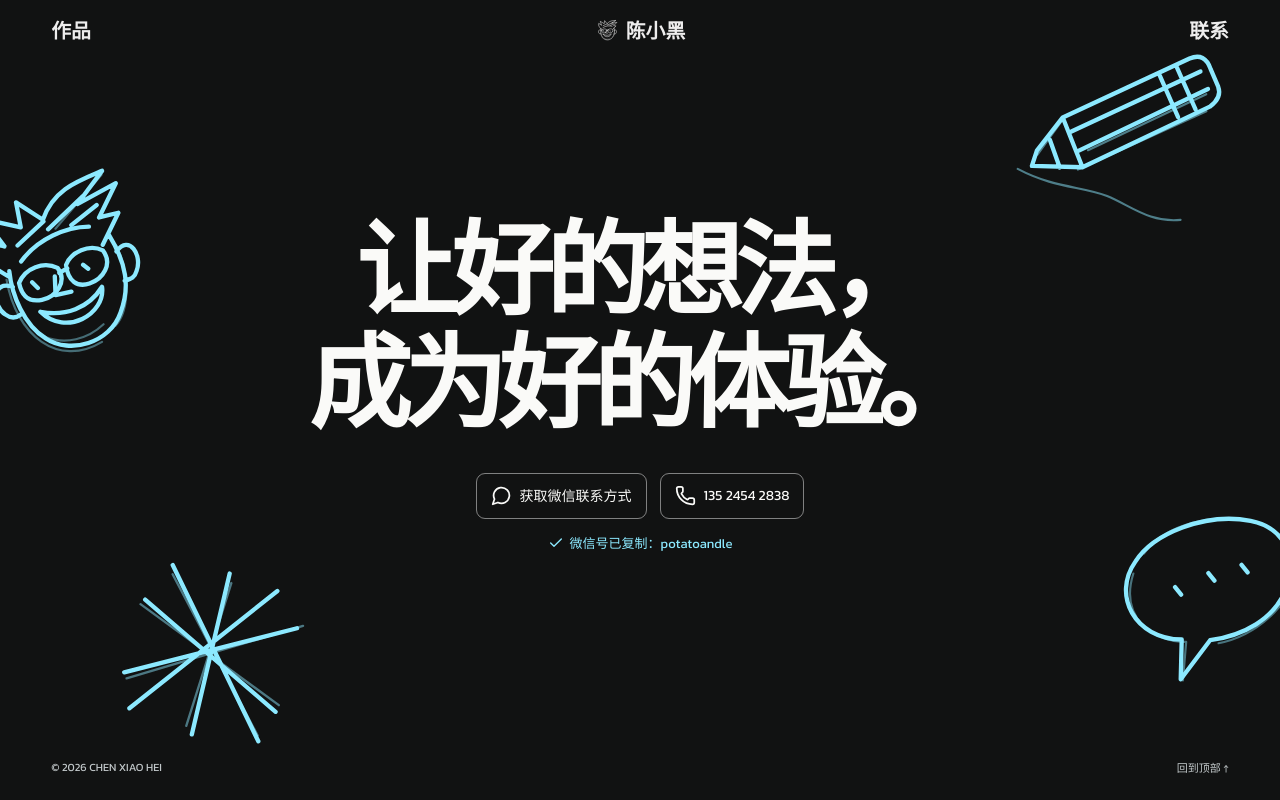
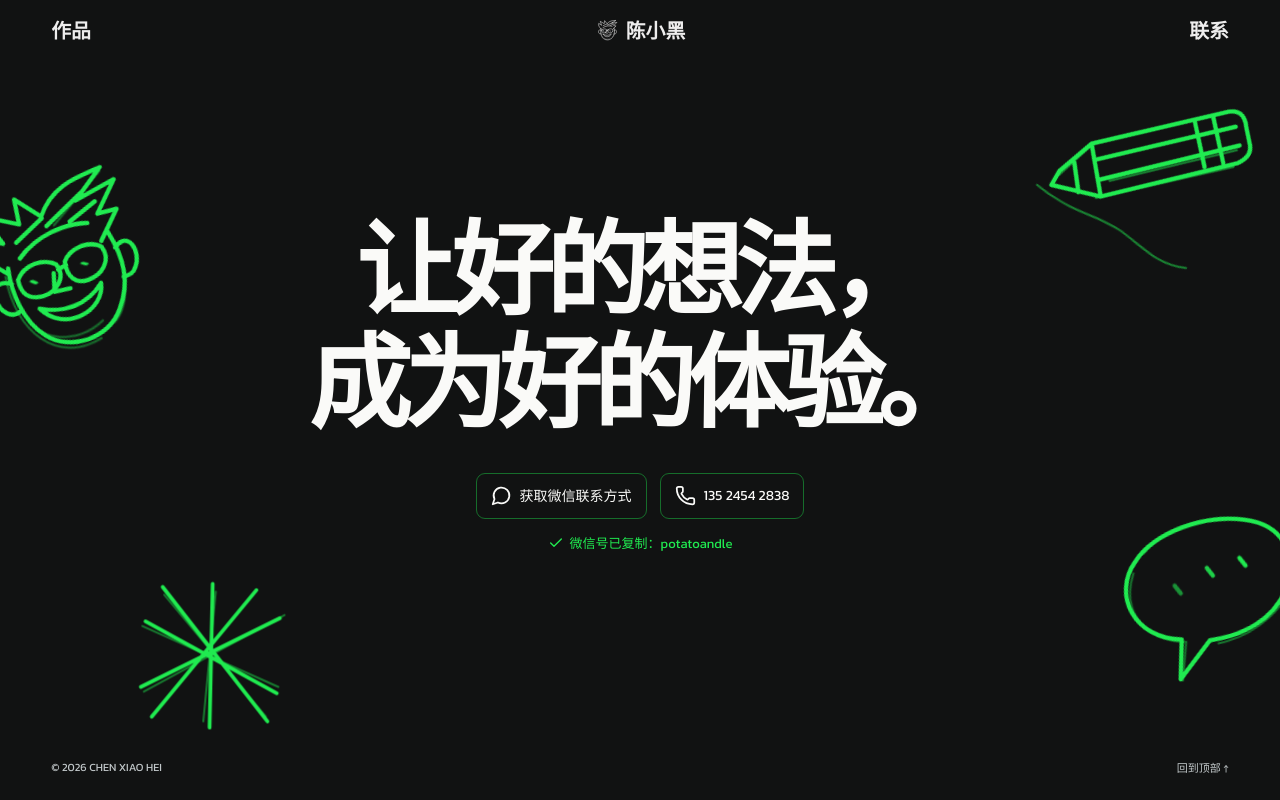
Before and after one commit to chenxiaoyi0807/portfolio, a React (Vite) app: page / in a window 1280 px wide. Both pictures are taken after a click on the button "获取微信联系方式". Shown: the part 3612-4412 px from the top of the page. Built offline with nearby package versions, Linux system fonts and the light colour scheme.

Commit message:
Switch to neon green and animate the contact illustrations

```diff
--- a/src/Doodle.tsx
+++ b/src/Doodle.tsx
@@ -9,7 +9,8 @@ const drawings: Record<DoodleName, ReactNode> = {
   </>,
   portrait: <>
     <path d="M27 46C19 37 13 27 17 21c5 1 10 7 13 8L24 11l18 11 2-14 11 14C66 8 80 8 95 7L76 20l24-4-15 15 11 1-14 14M28 43c-3 13-2 31 7 42 10 13 33 14 44 0 10-12 12-25 8-43M27 52c-10-8-14 7-9 13 2 3 5 4 8 3m62-16c10-7 13 7 7 14-2 3-4 3-8 3M36 40c13-9 30-10 42-6M37 70c12 7 26 7 37-2-3 15-28 20-37 2ZM51 54l-3 10 9 1" />
-    <path d="M31 51c6-7 17-7 23-1 3 9-6 15-14 14-7-1-10-5-9-13Zm28-1c5-6 16-7 22-1 3 9-5 15-13 15-7 0-11-5-9-14Zm-5 3 5-1M38 53l2 4m28-4 2 3M37 31l18-8m1 5 24-11m-11 13 17-6" />
+    <path d="M31 51c6-7 17-7 23-1 3 9-6 15-14 14-7-1-10-5-9-13Zm28-1c5-6 16-7 22-1 3 9-5 15-13 15-7 0-11-5-9-14Zm-5 3 5-1M37 31l18-8m1 5 24-11m-11 13 17-6" />
+    <path className="doodle-eyes" d="M38 53l2 4m28-4 2 3" />
     <path opacity=".42" strokeWidth="1.2" d="M25 47c-5 31 11 56 39 50m10-6c11-6 17-26 15-42M30 30 16 20m44 9L94 9M35 84c9 8 22 9 33 4" />
   </>,
   pencil: <>
@@ -17,7 +18,8 @@ const drawings: Record<DoodleName, ReactNode> = {
     <path opacity=".5" strokeWidth="1.2" d="m16 87 8-25 55-51m-39 77 58-53M42 76 95 26M8 98c23 4 37-2 52-1 14 1 27 7 43 0" />
   </>,
   chat: <>
-    <path d="M19 23c14-12 45-15 68-3 17 9 20 29 7 43-11 13-29 17-48 14L24 93l7-21c-25-8-30-35-12-49ZM36 43l2 5m18-7 2 5m17-4 2 5" />
+    <path d="M19 23c14-12 45-15 68-3 17 9 20 29 7 43-11 13-29 17-48 14L24 93l7-21c-25-8-30-35-12-49Z" />
+    <g className="doodle-chat-marks"><path d="M36 43l2 5" /><path d="M56 41l2 5" /><path d="M75 42l2 5" /></g>
     <path opacity=".45" strokeWidth="1.2" d="M16 29c-15 22 0 40 17 45l-8 20m25-14c20 2 46-8 51-26M25 20c16-12 43-11 65 2" />
   </>,
   spark: <>
--- a/src/PortfolioHome.tsx
+++ b/src/PortfolioHome.tsx
@@ -1,5 +1,5 @@
 import { useLayoutEffect, useRef, useState } from 'react';
-import { motion, type MotionStyle, type MotionValue, useReducedMotion, useScroll, useTransform } from 'framer-motion';
+import { motion, type MotionStyle, type MotionValue, useInView, useReducedMotion, useScroll, useTransform } from 'framer-motion';
 import { ArrowDown, ArrowUpRight, Check, MessageCircle, Phone, X } from 'lucide-react';
 import { Doodle } from './Doodle';
 import { copyText } from './copy-text';
@@ -112,6 +112,8 @@ function Works() {
 }
 
 function Contact() {
+  const section = useRef<HTMLElement>(null);
+  const inView = useInView(section, { amount: .15 });
   const [notice, setNotice] = useState<{ text: string; copied: boolean } | null>(null);
 
   async function copyWeChat() {
@@ -124,8 +126,8 @@ function Contact() {
   }
 
   return (
-    <section id="contact" className="folio-contact" aria-labelledby="folio-contact-title">
-      <div className="folio-contact-doodles" aria-hidden="true">
+    <section id="contact" ref={section} className="folio-contact" aria-labelledby="folio-contact-title">
+      <div className="folio-contact-doodles" data-moving={inView} aria-hidden="true">
         <Doodle name="portrait" className="folio-sketch-portrait" />
         <Doodle name="pencil" className="folio-sketch-pencil" />
         <Doodle name="chat" className="folio-sketch-chat" />
--- a/src/ice-buttons.css
+++ b/src/ice-buttons.css
@@ -1,9 +1,9 @@
 :root {
   --button-fill: var(--brand-gradient);
   --button-edge: var(--brand-edge);
-  --button-light: inset 0 1px 1px #b5d9ea1f,
-    inset 0 -2px 3px #a5edffb3, inset 0 -8px 12px -5px #68dffcbd,
-    0 0 10px #46c7ee26;
+  --button-light: inset 0 1px 1px #aaf4b31f,
+    inset 0 -2px 3px #9afcafb3, inset 0 -8px 12px -5px #4ff272bd,
+    0 0 10px #28df5726;
 }
 
 .hero-showcase .hero-cta,
@@ -32,14 +32,14 @@
 
 .work .filter button {
   --button-fill: linear-gradient(180deg, #111923, #111923 65%, #14252f);
-  --button-light: inset 0 1px 1px #b5d9ea14;
+  --button-light: inset 0 1px 1px #aaf4b314;
 }
 
 .work .filter button[aria-pressed='true'] {
   --button-fill: var(--brand-gradient);
-  --button-light: inset 0 1px 1px #b5d9ea1f,
-    inset 0 -2px 3px #a5edffb3, inset 0 -8px 12px -5px #68dffcbd,
-    0 0 10px #46c7ee26;
+  --button-light: inset 0 1px 1px #aaf4b31f,
+    inset 0 -2px 3px #9afcafb3, inset 0 -8px 12px -5px #4ff272bd,
+    0 0 10px #28df5726;
   --button-edge: #7bdcf08c;
 }
 
@@ -51,15 +51,15 @@
 .not-found .pill:hover,
 .work .filter button:hover,
 .lightbox-controls button:not(:disabled):hover {
-  border-color: #a1e9f6a6;
+  border-color: #9afcaba6;
   background: var(--button-fill);
   color: #fff;
-  box-shadow: var(--button-light), 0 3px 16px #4bc9f344;
+  box-shadow: var(--button-light), 0 3px 16px #33d96444;
   filter: brightness(1.13);
 }
 
 .hero-showcase .hero-cta:focus-visible {
-  outline: 2px solid var(--accent-ice);
+  outline: 2px solid var(--accent-green);
   outline-offset: 4px;
 }
 
--- a/src/monochrome.css
+++ b/src/monochrome.css
@@ -1,5 +1,5 @@
 /* Restore the original black / silver palette while retaining interaction. */
-:root{--accent-ice:#8be8ff;--accent-ink:#17627a;--brand-gradient:linear-gradient(180deg,#111a26 0%,#101923 55%,#123847 80%,#287f95 100%);--brand-edge:#71b2ca4f}
+:root{--accent-green:#20eb50;--accent-ink:#087231;--brand-gradient:linear-gradient(180deg,#101a13 0%,#0e1c13 55%,#17442a 80%,#1d6935 100%);--brand-edge:#62cf844f}
 html,body,#root{background:#0c0c0c;color:#d7e2ea}
 .ambient-scene{display:none}
 .work::before,.about::before{display:none}
@@ -26,7 +26,7 @@ html,body,#root{background:#0c0c0c;color:#d7e2ea}
 .nav nav{background:transparent}.nav nav a{color:#b5b9c1}.nav nav a:hover{color:#d7e2ea}.nav nav a::after{background:#b4bac5}
 .brand-symbol{color:#d7e2ea}.nav-contact{border-color:#65666b;background:transparent}.nav-contact:hover{border-color:#afb5bf;background:#ffffff08}
 .hero-heading{background-image:linear-gradient(180deg,#5d626d 10%,#d7e2ea 98%);filter:none}
-.hero-meta,.hero-meta>span:first-child{color:#a6acb7}.status-dot{background:var(--accent-ice);box-shadow:0 0 12px #53d5f268}
+.hero-meta,.hero-meta>span:first-child{color:#a6acb7}.status-dot{background:var(--accent-green);box-shadow:0 0 12px #20eb5068}
 .hero-note p{color:#d7e2ea}.hero-note .micro{color:#899099}.hero-note>.muted{color:#7d8189}
 .orbit{background:radial-gradient(ellipse,#ffffff05,transparent 68%)}.orbit-ring,.orbit-ring::after{border-color:#ffffff0b;box-shadow:none}.orbit-star{color:#8a818e}
 .floating-art{background:#17171b;border-color:#ffffff38;box-shadow:0 25px 50px #0009}.floating-art span{background:#17171b;color:#b2b8c3}.floating-art:hover{border-color:#d7e2ea88;box-shadow:0 30px 60px #000a}
@@ -56,7 +56,7 @@ html,body,#root{background:#0c0c0c;color:#d7e2ea}
 .contact-actions .pill svg{flex:none}
 .contact-toast-region{position:fixed;top:22px;left:50%;transform:translateX(-50%);z-index:120;max-width:calc(100vw - 32px);pointer-events:none}
 .contact-toast{display:flex;align-items:center;gap:10px;padding:14px 20px;border:1px solid #ffffff30;border-radius:14px;background:#222225f5;color:#eef0f4;box-shadow:0 8px 32px #0005;font-size:13px;line-height:1.6;backdrop-filter:blur(16px)}
-.contact-toast svg{flex:none;color:var(--accent-ice)}
+.contact-toast svg{flex:none;color:var(--accent-green)}
 @media(max-width:700px){.contact .contact-actions .pill{width:100%;max-width:320px}.contact-toast-region{top:16px;width:max-content}.contact-toast{font-size:12px;padding:12px 16px}}
 .footer{border-color:#ffffff30;color:#82858d}.footer .brand{color:#d7e2ea}
 .detail-head .eyebrow,.page-caption{color:#888d98}.detail-head h1{color:#d7e2ea}.detail-en{color:#8b8e9a}.tags span{border-color:#4c4d56;color:#d7e2ea;background:transparent}.case-nav a:hover{color:#d7e2ea}
--- a/src/portfolio-home.css
+++ b/src/portfolio-home.css
@@ -3,15 +3,15 @@ html:has(.folio) { scroll-padding-top: 0; }
 .folio {
   --paper: #fcfcfa;
   --ink: #111212;
-  --pen: #087997;
-  --neon: #8ce9ff;
+  --pen: #0ac83c;
+  --neon: var(--accent-green);
   --gutter: clamp(16px, 4vw, 72px);
   background: var(--paper);
   color: var(--ink);
   font-family: 'Kanit', 'Microsoft YaHei', 'PingFang SC', sans-serif;
 }
 
-.folio :focus-visible { outline: 2px solid var(--pen); outline-offset: 4px; }
+.folio :focus-visible { outline: 2px solid var(--accent-ink); outline-offset: 4px; }
 .folio-wrap { width: min(1550px, calc(100% - var(--gutter) * 2)); margin-inline: auto; }
 
 .folio-nav {
@@ -231,7 +231,7 @@ html:has(.folio) { scroll-padding-top: 0; }
   font-weight: 700;
 }
 .folio-about p { max-width: 46ch; margin: 28px 0 18px; color: #383d3e; font-size: clamp(16px, 1.8vw, 24px); line-height: 1.85; }
-.folio-about a { display: inline-flex; align-items: center; gap: 7px; color: var(--pen); min-height: 36px; }
+.folio-about a { display: inline-flex; align-items: center; gap: 7px; color: var(--accent-ink); min-height: 36px; }
 .folio-about-sketch { position: absolute; width: min(22vw, 290px); left: 64%; top: 37%; rotate: -13deg; color: var(--pen); }
 .folio-expertise { border-top: 1px solid #1113; padding-top: clamp(66px, 8vw, 100px); }
 .folio-expertise h2 span { color: var(--pen); }
@@ -255,7 +255,7 @@ html:has(.folio) { scroll-padding-top: 0; }
 }
 .folio-contact h2 { font-size: clamp(45px, 8vw, 145px); font-weight: 800; line-height: 1.1; letter-spacing: -.075em; }
 .folio-contact-actions { display: flex; justify-content: center; flex-wrap: wrap; gap: 13px; margin-top: 32px; }
-.folio-contact-actions > * { display: inline-flex; min-height: 46px; align-items: center; gap: 8px; border: 1px solid #fff7; border-radius: 9px; padding: 9px 14px; font-size: 14px; }
+.folio-contact-actions > * { display: inline-flex; min-height: 46px; align-items: center; gap: 8px; border: 1px solid #20eb506b; border-radius: 9px; padding: 9px 14px; font-size: 14px; }
 .folio-contact-actions > *:hover { border-color: var(--neon); background: var(--neon); color: #101212; }
 .folio-contact-status { display: flex; justify-content: center; align-items: center; gap: 6px; min-height: 25px; margin-top: 12px; color: var(--neon); font-size: 13px; }
 .folio-footer { position: absolute; inset: auto var(--gutter) 24px; display: flex; justify-content: space-between; gap: 8px; font-size: 11px; color: #c2c8ca; }
@@ -265,6 +265,54 @@ html:has(.folio) { scroll-padding-top: 0; }
 .folio-sketch-pencil { right: 4%; top: 3%; rotate: 18deg; }
 .folio-sketch-chat { right: -3%; bottom: 14%; rotate: -17deg; }
 .folio-sketch-spark { left: 9%; bottom: 6%; rotate: 12deg; }
+
+@media (prefers-reduced-motion: no-preference) {
+  .folio-sketch-portrait { animation: doodle-nod 4.2s ease-in-out infinite; }
+  .folio-sketch-pencil { animation: doodle-write 3.8s .35s ease-in-out infinite; transform-origin: 21% 79%; }
+  .folio-sketch-chat { animation: doodle-bounce 3.6s .8s ease-in-out infinite; }
+  .folio-sketch-spark { animation: doodle-twinkle 4.4s .5s ease-in-out infinite; }
+  .folio-sketch-portrait .doodle-eyes {
+    transform-box: fill-box;
+    transform-origin: center;
+    animation: doodle-blink 4.7s .6s infinite;
+  }
+  .folio-sketch-chat .doodle-chat-marks path { animation: doodle-type 1.7s ease-in-out infinite; }
+  .folio-sketch-chat .doodle-chat-marks path:nth-child(2) { animation-delay: .15s; }
+  .folio-sketch-chat .doodle-chat-marks path:nth-child(3) { animation-delay: .3s; }
+  .folio-contact-doodles[data-moving='false'] *,
+  .folio-contact-doodles[data-moving='false'] svg { animation-play-state: paused; }
+}
+
+@keyframes doodle-nod {
+  0%, 100% { transform: translateY(0) rotate(-7deg); }
+  52% { transform: translateY(-9px) rotate(9deg); }
+}
+
+@keyframes doodle-blink {
+  0%, 85%, 94%, 100% { transform: scaleY(1); }
+  89%, 90% { transform: scaleY(.12); }
+}
+
+@keyframes doodle-write {
+  0%, 100% { transform: rotate(-12deg); }
+  40%, 68% { transform: translateX(8px) rotate(12deg); }
+  54% { transform: translateX(4px) rotate(4deg); }
+}
+
+@keyframes doodle-bounce {
+  0%, 46%, 80%, 100% { transform: translateY(0); }
+  62% { transform: translateY(-13px) rotate(8deg); }
+}
+
+@keyframes doodle-type {
+  0%, 58%, 100% { opacity: .5; transform: translateY(0); }
+  33% { opacity: 1; transform: translateY(-4px); }
+}
+
+@keyframes doodle-twinkle {
+  0%, 45%, 100% { transform: scale(.87) rotate(-12deg); }
+  67% { transform: scale(1.07) rotate(13deg); }
+}
 
 @media (max-width: 760px) {
   .folio-opening-copy {
```
Also changed, not shown: src/gallery.css (+1 -1 lines), src/style.css.
